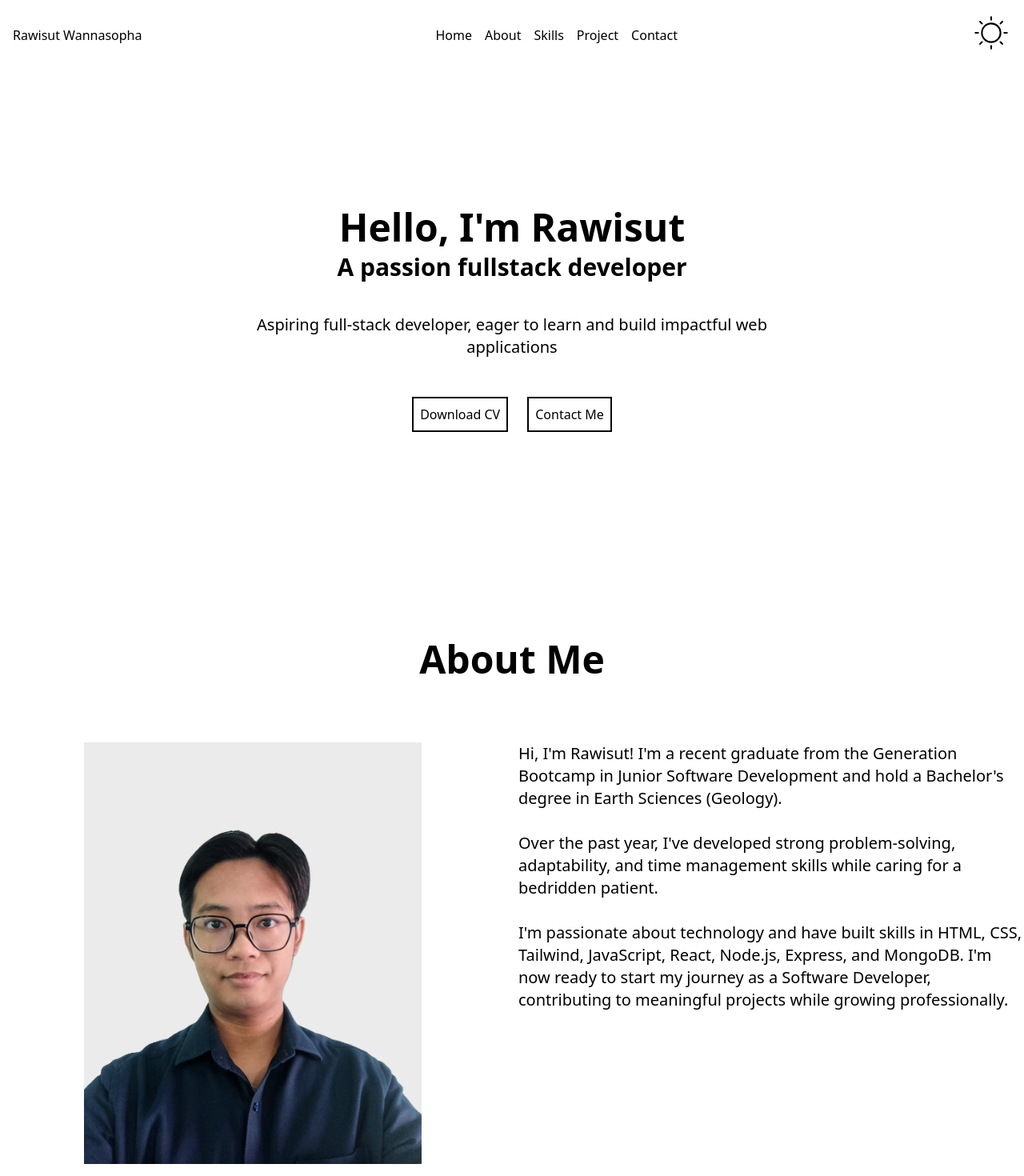
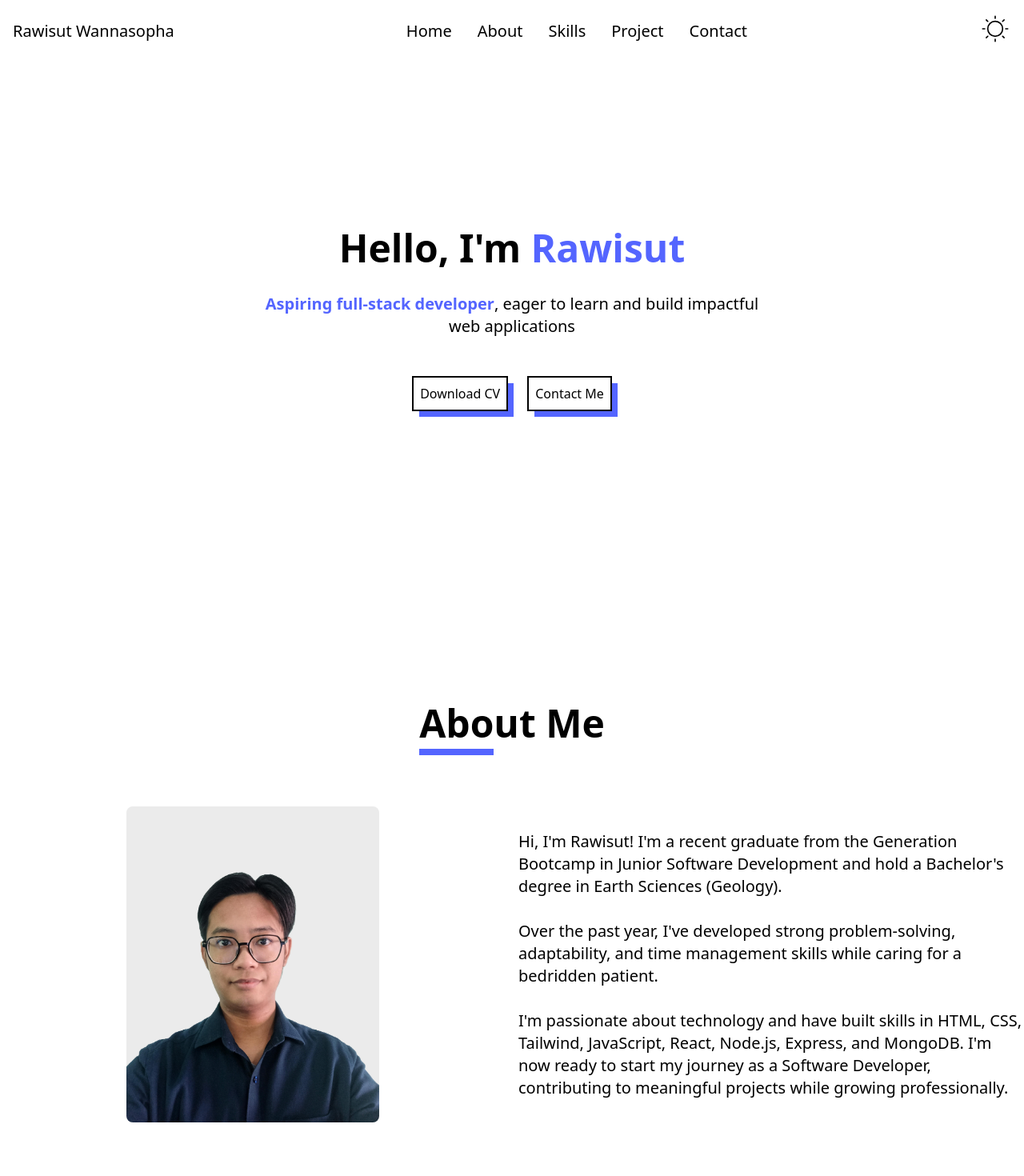
Before and after one commit to Rawisut06/portfolio, a React (Vite) app: page / in a window 1280 px wide. Shown: the top 1470 px of the page at 80% size. Built offline with nearby package versions, Linux system fonts and the light colour scheme.

Commit message:
added color and style

```diff
--- a/src/components/Button.jsx
+++ b/src/components/Button.jsx
@@ -2,9 +2,7 @@ function Button({ name, link, icon: Icon, className }) {
   return (
     <a
       href={link}
-      target="_blank"
-      rel="noopener noreferrer"
-      className={`${className} flex items-center space-x-2`}
+      className={`${className} flex items-center gap-2 hover-btn-shadow hover-btn-bg`}
     >
       {Icon && <span><Icon className="w-5 h-5 text-current" /></span>}<span className="text-current">{name}</span>
     </a>
--- a/src/components/Navbar.jsx
+++ b/src/components/Navbar.jsx
@@ -1,37 +1,60 @@
-import { useContext } from "react"
+import { useContext } from "react";
 import { ThemeContext } from "../context/Theme"
 import { CiLight, CiDark } from "react-icons/ci";
 
 function Navbar() {
   const { theme, toggleTheme } = useContext(ThemeContext);
 
-
   return (
+    <div
+      className="fixed top-0 left-0 z-50 w-full transition-transform duration-300">
       <nav
-      className="fixed w-full transition-transform duration-300 ease-in-out bg-background text-clr-primary">
+        className="bg-background text-clr-primary">
         <div className="max-w-[1280px] mx-auto flex items-center justify-between p-4">
-        <span>Rawisut Wannasopha</span>
-        <ul className="flex space-x-4">
-          <li><a href="/#home">Home</a></li>
-          <li><a href="/#about">About</a></li>
-          <li><a href="/#skills">Skills</a></li>
-          <li><a href="/#project">Project</a></li>
-          <li><a href="/#contact">Contact</a></li>
+          <span className="text-ternary">Rawisut Wannasopha</span>
+          <ul className="flex space-x-8 text-ternary">
+            <li>
+              <a className="relative group" href="/#home">
+              Home
+                <div className="absolute w-full h-1 scale-x-0 bg-clr-secondary group-hover:scale-x-100 group-hover:top-8 " />
+              </a>
+            </li>
+            <li>
+              <a className="relative group" href="/#about">About
+                <div className="absolute w-full h-1 scale-x-0 bg-clr-secondary group-hover:scale-x-100 group-hover:top-8 " />
+              </a>
+            </li>
+            <li>
+              <a className="relative group" href="/#skills">Skills
+                <div className="absolute w-full h-1 scale-x-0 bg-clr-secondary group-hover:scale-x-100 group-hover:top-8 " />
+              </a>
+            </li>
+            <li>
+              <a className="relative group" href="/#project">Project
+                <div className="absolute w-full h-1 scale-x-0 bg-clr-secondary group-hover:scale-x-100 group-hover:top-8 " />
+              </a>
+            </li>
+            <li>
+              <a className="relative group" href="/#contact">Contact
+                <div className="absolute w-full h-1 scale-x-0 bg-clr-secondary group-hover:scale-x-100 group-hover:top-8 " />
+              </a>
+            </li>
           </ul>
           <div>
             <button onClick={() => toggleTheme()}>
             {theme === "dark" ?
               <CiLight
-              size={50}
+                size={40}
               />
               :
               <CiDark
-              size={50}
+                size={40}
               />}
             </button>
           </div>
         </div>
       </nav>
+    </div>
   )
 }
 
--- a/src/components/SkillCard.jsx
+++ b/src/components/SkillCard.jsx
@@ -22,12 +22,12 @@ function SkillCard() {
         <a
           key={index}
           href={skill.url}
-          className="flex flex-col items-center w-24 h-24 gap-2 p-2 transition-shadow bg-gray-200 shadow-lg rounded-xl hover:shadow-xl"
+          className="flex flex-col items-center w-24 h-24 gap-2 p-2 rounded-lg bg-clr-secondary "
         >
           <skill.icon
             className="text-6xl"
           />
-          <span className="text-sm font-medium text-gray-700">{skill.name.toUpperCase()}</span>
+          <span className="text-sm font-medium text-background">{skill.name.toUpperCase()}</span>
         </a>
       ))}
     </div>
--- a/src/index.css
+++ b/src/index.css
@@ -11,15 +11,15 @@
 .light {
   --background: 0, 0, 0;
   --clr-primary: 255, 255, 255;
+  --clr-secondary: 84, 101, 255;
 
-  background: rgba((var(--background)));
 }
 
 .dark {
   --background: 255, 255, 255;
   --clr-primary: 0, 0, 0;
+  --clr-secondary: 84, 101, 255;
 
-  background: rgba((var(--background)));
 }
 
 .text-primary {
@@ -36,3 +36,18 @@
 br {
   @apply pb-4
 }
+
+.line {
+  @apply bg-clr-secondary w-full
+}
+
+.hover-shadow {
+  @apply hover:shadow-none duration-100 ease-in-out transition-shadow shadow-[16px_16px_0px_-1px_rgb(var(--clr-secondary))]
+}
+.hover-btn-shadow {
+  @apply hover:shadow-none duration-100 ease-in-out transition-shadow shadow-[8px_8px_0px_-1px_rgb(var(--clr-secondary))]
+}
+
+.hover-btn-bg {
+  @apply border-clr-primary duration-100 ease-in-out hover:border-clr-secondary hover:bg-clr-secondary hover:text-background
+}
--- a/src/pages/About.jsx
+++ b/src/pages/About.jsx
@@ -1,11 +1,11 @@
 function About() {
   return (
-    <section className="text-center bg-background text-clr-primary" id="about">
+    <section className="py-20 text-center bg-background text-clr-primary" id="about">
       <div className="max-w-[1280px] mx-auto flex flex-col items-center space-y-20 h-screen">
-        <h1 className="text-primary">About Me</h1>
-        <div className="flex gap-4 justify-stretch">
+        <h1 className="relative text-primary w-fit">About Me <div className="absolute w-[40%] h-2 top-14 bg-clr-secondary" /> </h1>
+        <div className="flex flex-col items-center gap-4 justify-stretch md:flex-row">
           <div className="flex justify-center w-1/2">
-            <img className="object-contain w-full rounded-xl h-2/3" src="/src/assets/about-img.jpg" alt="about-img" />
+            <img className="object-contain w-1/2 rounded-lg" src="/src/assets/about-img.jpg" alt="about-img" />
           </div>
           <div className="w-1/2 text-left text-ternary">
             <p>Hi, I&apos;m Rawisut! I&apos;m a recent graduate from the Generation Bootcamp in Junior Software Development and hold a Bachelor&apos;s degree in Earth Sciences (Geology).</p>
--- a/src/pages/Contact.jsx
+++ b/src/pages/Contact.jsx
@@ -6,10 +6,10 @@ function Contact() {
   const [state, handleSubmit] = useForm("mzzbqwnn");
 
   return (
-    <section id="contact" className="text-center bg-background text-clr-primary">
+    <section id="contact" className="py-20 text-center bg-background text-clr-primary">
       <div className="max-w-[1280px] mx-auto flex flex-col items-center space-y-20 h-fit">
         {/* Title */}
-        <h2 className="text-primary">Contact Me</h2>
+        <h1 className="relative text-primary w-fit">Contact Me <div className="absolute w-[40%] h-2 top-14 bg-clr-secondary" /> </h1>
         <div className="flex justify-between gap-8">
           <div className="flex flex-col justify-center w-1/2 gap-8">
             <p className="text-ternary">
@@ -22,15 +22,17 @@ function Contact() {
               <Button
                 name="Email Me"
                 link="mailto:tungtung0685@gmail.com"
+                rel="noopener noreferrer"
                 icon={FaEnvelope}
-                className="flex items-center p-2 border-2 border-clr-primary hover:border-background hover:bg-clr-primary hover:text-background"
+                className="flex items-center p-2 border-2 border-clr-primary"
               />
 
               <Button
                 name="Github"
                 link="https://github.com/rawisut"
+                rel="noopener noreferrer"
                 icon={FaGithub}
-                className="flex items-center p-2 border-2 size-fit border-clr-primary hover:border-background hover:bg-clr-primary hover:text-background"
+                className="flex items-center p-2 border-2 size-fit border-clr-primary"
               />
 
             </div>
@@ -39,7 +41,7 @@ function Contact() {
           {/* Contact Form */}
           <form
             onSubmit={handleSubmit}
-            className="max-w-md mx-auto w-[50%] bg-background border-clr-primary border-2 b p-6 shadow"
+            className="max-w-md mx-auto w-[50%] bg-background border-clr-primary hover-shadow border-2 b p-6 shadow"
           >
             {state.succeeded && (
               <div className="mb-4 font-bold text-green-500">
@@ -104,7 +106,7 @@ function Contact() {
               <button
                 type="submit"
                 disabled={state.submitting}
-                className={`flex items-center p-2 border-2 border-clr-primary hover:border-background hover:bg-clr-primary hover:text-background ${
+                className={`flex items-center p-2 border-2 hover-btn-bg ${
                   state.submitting ? "opacity-50 cursor-not-allowed" : ""
                 }`}
               >
--- a/src/pages/Home.jsx
+++ b/src/pages/Home.jsx
@@ -1,28 +1,30 @@
+import Button from "../components/Button"
+
 function Home() {
   return (
     <section className="bg-background text-clr-primary" id="home">
       <div className="max-w-[1280px] mx-auto flex items-center justify-center gap-8 h-screen">
         <div className="w-1/2 text-center">
-          <h1 className="pb-2 text-primary">Hello, I&apos;m Rawisut</h1>
-          <h1 className="pb-4 text-secondary">A passion fullstack developer</h1>
+          <h1 className="pb-2 text-primary">Hello, I&apos;m <span className="font-bold text-clr-secondary">Rawisut</span></h1>
+          {/* <h1 className="pb-4 text-secondary">A passion fullstack developer</h1> */}
           <br />
-          <p className="pb-6 text-ternary">Aspiring full-stack developer, eager to learn and build impactful web applications</p>
+          <p className="pb-6 text-ternary"><span className="font-bold text-clr-secondary">Aspiring full-stack developer</span>, eager to learn and build impactful web applications</p>
           <br />
           <div className="flex justify-center gap-6">
-            <a
-              href="src/assets/cv-resume/cv-resume_draft2.pdf"
+            <Button
+              link="src/assets/cv-resume/cv-resume_draft2.pdf"
               target="_blank"
               rel="noopener noreferrer"
-              className="block p-2 border-2 size-fit border-clr-primary hover:border-background hover:bg-clr-primary hover:text-background"
-            >
-              Download CV
-            </a>
-            <a
-              href="#contact"
-              className="block p-2 border-2 size-fit border-clr-primary hover:border-background hover:bg-clr-primary hover:text-background"
+              name="Download CV"
+              className="block p-2 border-2 size-fit"
+            />
+            <Button
+              link="#contact"
+              name="Contact Me"
+              className="block p-2 border-2 size-fit"
             >
               Contact Me
-            </a>
+            </Button>
           </div>
         </div>
         {/* <div className="flex justify-center w-1/2">
--- a/src/pages/Project.jsx
+++ b/src/pages/Project.jsx
@@ -4,9 +4,9 @@ import ProjectCard from "../components/ProjectCard";
 function Project() {
   return (
     <section className="bg-background text-clr-primary" id="project">
-      <div className="flex flex-col justify-center items-center h-screen space-y-20 max-w-[1280px] mx-auto">
-        <h1 className="text-primary">Projects</h1>
-        <div className="flex flex-wrap justify-center gap-6">
+      <div className="flex flex-col items-center h-screen space-y-20 max-w-[1280px] mx-auto">
+      <h1 className="relative text-primary w-fit">Projects <div className="absolute w-[40%] h-2 top-14 bg-clr-secondary" /> </h1>
+        <div className="flex flex-wrap justify-center gap-10">
           {projects.map((project, index) => (
             <ProjectCard
               key={index}
--- a/src/pages/Skills.jsx
+++ b/src/pages/Skills.jsx
@@ -4,7 +4,7 @@ function Skills() {
   return (
     <section className="bg-background text-clr-primary" id="skills">
       <div className="flex flex-col justify-center items-center space-y-20 max-w-[1280px] mx-auto h-screen">
-        <h1 className="text-primary">My Skills</h1>
+      <h1 className="relative text-primary w-fit">My Skill <div className="absolute w-[40%] h-2 top-14 bg-clr-secondary" /> </h1>
         <SkillCard className="py-8" />
       </div>
     </section>
--- a/tailwind.config.js
+++ b/tailwind.config.js
@@ -8,7 +8,8 @@ export default {
     extend: {
       colors: {
         background: "rgba(var(--background))",
-        "clr-primary": "rgba(var(--clr-primary))"
+        "clr-primary": "rgba(var(--clr-primary))",
+        "clr-secondary": "rgba(var(--clr-secondary))"
       }
     },
   },
```
Also changed, not shown: src/components/ProjectCard.jsx (+18 -15 lines). Lines whose indentation alone changed are shown as unchanged.
